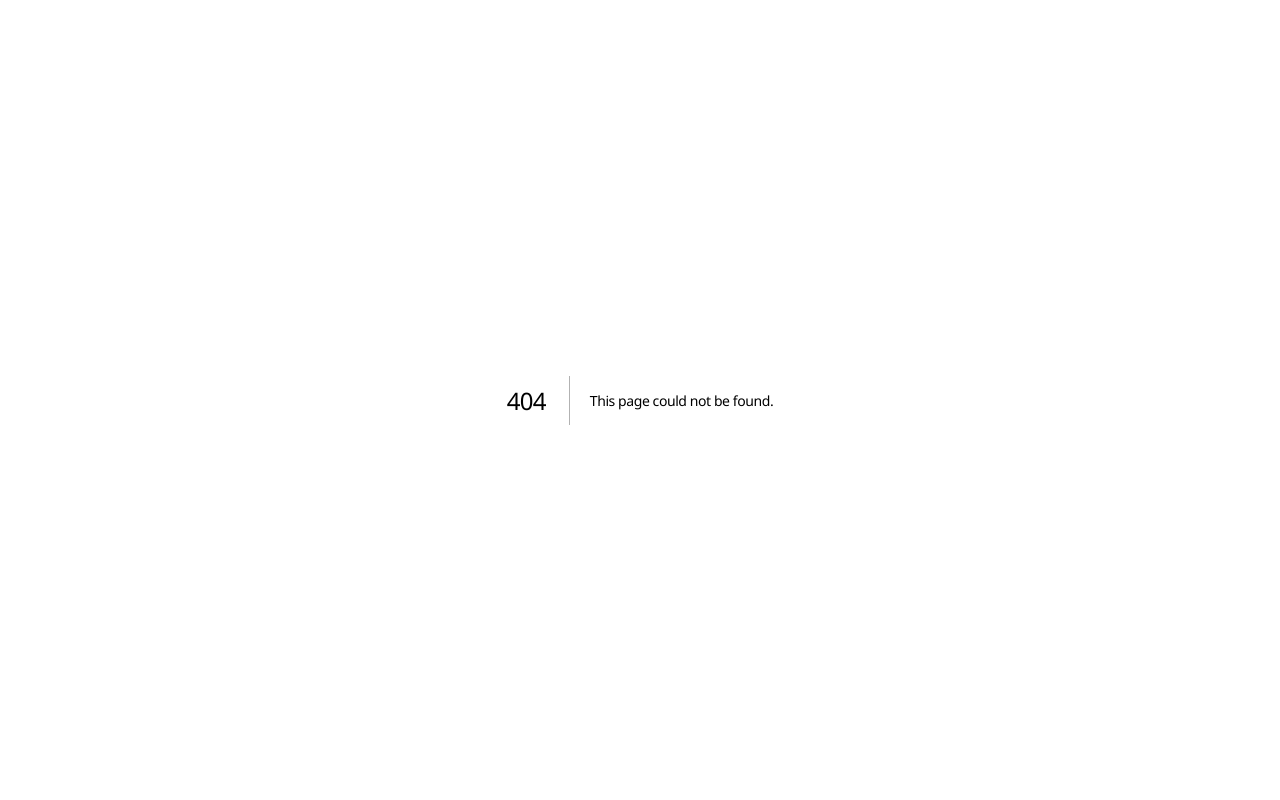
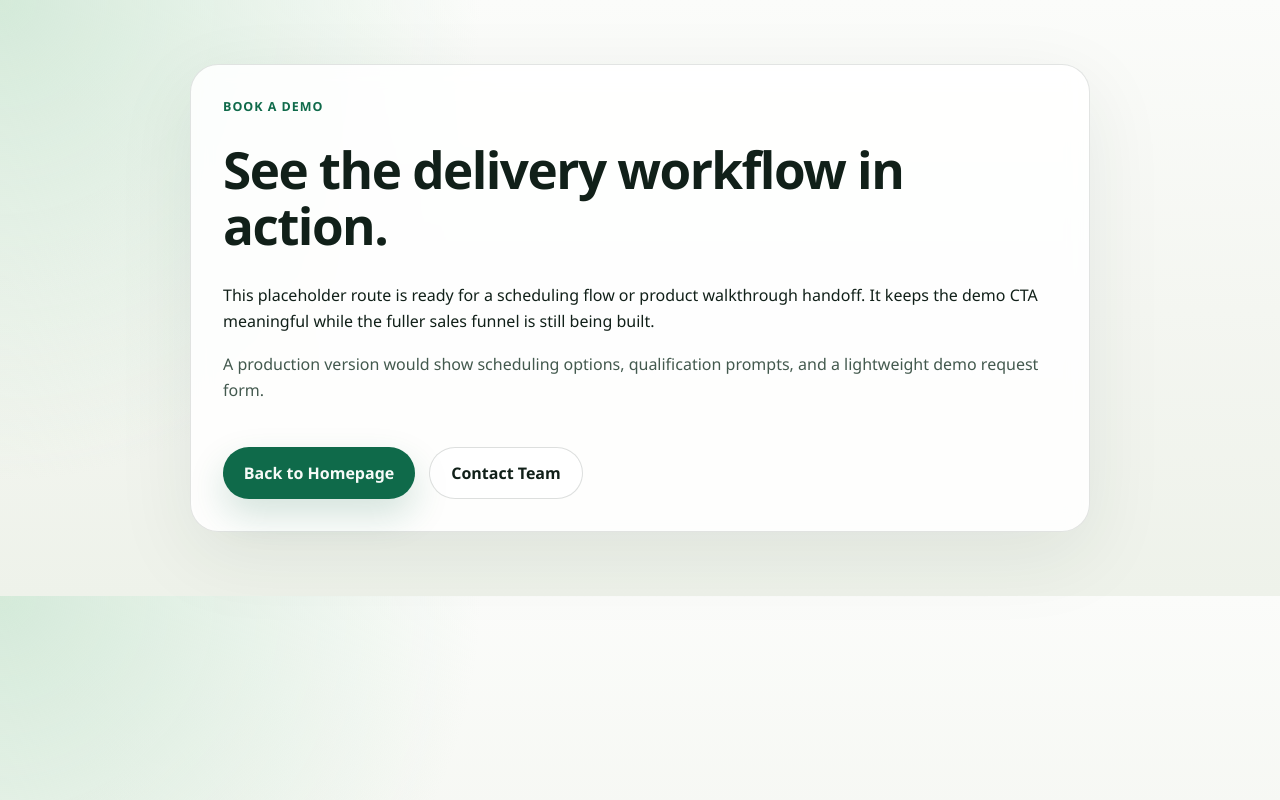
Before and after one commit to bussywales/ondemand-logistics-platform, a Next.js app in the folder apps/web/: page /demo in a window 1280 px wide. Before the commit this address had no page. Built offline with nearby package versions, Linux system fonts and the light colour scheme.

Commit message:
feat(web): polish homepage and wire CTA routes

```diff
--- /dev/null
+++ b/apps/web/app/_components/placeholder-page.tsx
@@ -0,0 +1,28 @@
+import Link from "next/link";
+import type { ReactNode } from "react";
+
+export function PlaceholderPage(props: {
+  eyebrow: string;
+  title: string;
+  body: string;
+  children?: ReactNode;
+}) {
+  return (
+    <main className="internal-shell">
+      <section className="internal-card route-card">
+        <p className="eyebrow">{props.eyebrow}</p>
+        <h1>{props.title}</h1>
+        <p>{props.body}</p>
+        {props.children ? <div className="route-card-body">{props.children}</div> : null}
+        <div className="hero-actions">
+          <Link className="button button-primary" href="/">
+            Back to Homepage
+          </Link>
+          <Link className="button button-secondary" href="/contact">
+            Contact Team
+          </Link>
+        </div>
+      </section>
+    </main>
+  );
+}
--- /dev/null
+++ b/apps/web/app/demo/page.tsx
@@ -0,0 +1,16 @@
+import { PlaceholderPage } from "../_components/placeholder-page";
+
+export default function DemoPage() {
+  return (
+    <PlaceholderPage
+      eyebrow="Book a Demo"
+      title="See the delivery workflow in action."
+      body="This placeholder route is ready for a scheduling flow or product walkthrough handoff. It keeps the demo CTA meaningful while the fuller sales funnel is still being built."
+    >
+      <p>
+        A production version would show scheduling options, qualification prompts,
+        and a lightweight demo request form.
+      </p>
+    </PlaceholderPage>
+  );
+}
--- a/apps/web/app/globals.css
+++ b/apps/web/app/globals.css
@@ -114,8 +114,9 @@ h3 {
 
 .hero-copy h1 {
   max-width: 11ch;
-  font-size: clamp(3rem, 7vw, 5.5rem);
-  margin: 0.5rem 0 1.25rem;
+  font-size: clamp(2.75rem, 6.2vw, 4.9rem);
+  line-height: 1.02;
+  margin: 0.45rem 0 1rem;
 }
 
 .hero-body,
@@ -234,6 +235,24 @@ h3 {
   background: rgba(255, 255, 255, 0.88);
 }
 
+.preview-reference {
+  display: flex;
+  align-items: center;
+  justify-content: space-between;
+  gap: 0.8rem;
+}
+
+.preview-route-tag {
+  display: inline-flex;
+  align-items: center;
+  padding: 0.45rem 0.7rem;
+  border-radius: 999px;
+  background: rgba(17, 32, 25, 0.06);
+  color: var(--ink);
+  font-size: 0.78rem;
+  font-weight: 700;
+}
+
 .preview-header,
 .preview-grid {
   display: grid;
@@ -247,6 +266,10 @@ h3 {
 
 .preview-grid {
   grid-template-columns: repeat(2, minmax(0, 1fr));
+}
+
+.preview-grid-meta .preview-stat {
+  background: rgba(245, 250, 246, 0.78);
 }
 
 .preview-status,
@@ -265,6 +288,11 @@ h3 {
   color: var(--accent-strong);
   font-size: 0.9rem;
   font-weight: 700;
+}
+
+.preview-status-live {
+  background: rgba(19, 163, 111, 0.12);
+  border-color: rgba(19, 163, 111, 0.2);
 }
 
 .preview-label {
@@ -583,14 +611,38 @@ h3 {
   align-items: flex-start;
   justify-content: space-between;
   gap: 1.5rem;
-  padding: 1rem 0 2rem;
+  padding: 1.5rem 0 2rem;
   border-top: 1px solid var(--line);
 }
 
+.footer-brand {
+  display: grid;
+  gap: 0.5rem;
+  max-width: 420px;
+}
+
+.footer-brand strong {
+  font-size: 1.15rem;
+  letter-spacing: -0.02em;
+}
+
+.footer-links-group {
+  display: grid;
+  gap: 0.75rem;
+  min-width: 180px;
+}
+
+.footer-heading {
+  color: var(--muted);
+  font-size: 0.82rem;
+  font-weight: 700;
+  letter-spacing: 0.08em;
+  text-transform: uppercase;
+}
+
 .site-footer nav {
-  display: flex;
-  flex-wrap: wrap;
-  gap: 1rem 1.25rem;
+  display: grid;
+  gap: 0.65rem;
   color: var(--muted);
 }
 
@@ -617,6 +669,17 @@ h3 {
 .internal-card {
   padding: 2rem;
   border-radius: 28px;
+}
+
+.route-card {
+  display: grid;
+  gap: 1rem;
+}
+
+.route-card-body {
+  display: grid;
+  gap: 0.75rem;
+  color: var(--muted);
 }
 
 .internal-card ul {
```
Also changed, not shown: apps/web/app/contact/page.tsx (added, +16 -0 lines), apps/web/app/get-started/page.tsx (added, +16 -0 lines), apps/web/app/page.tsx (+44 -18 lines).
